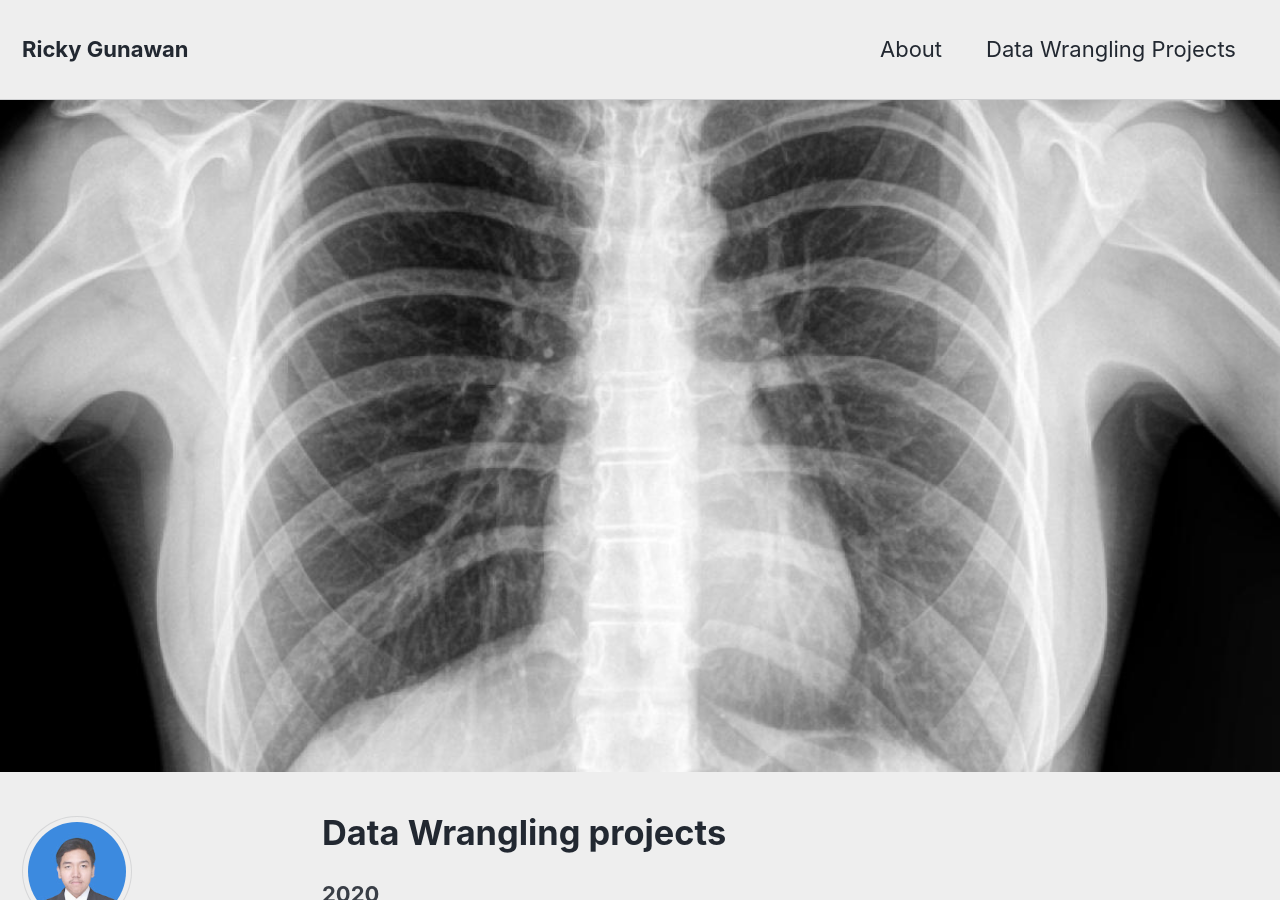
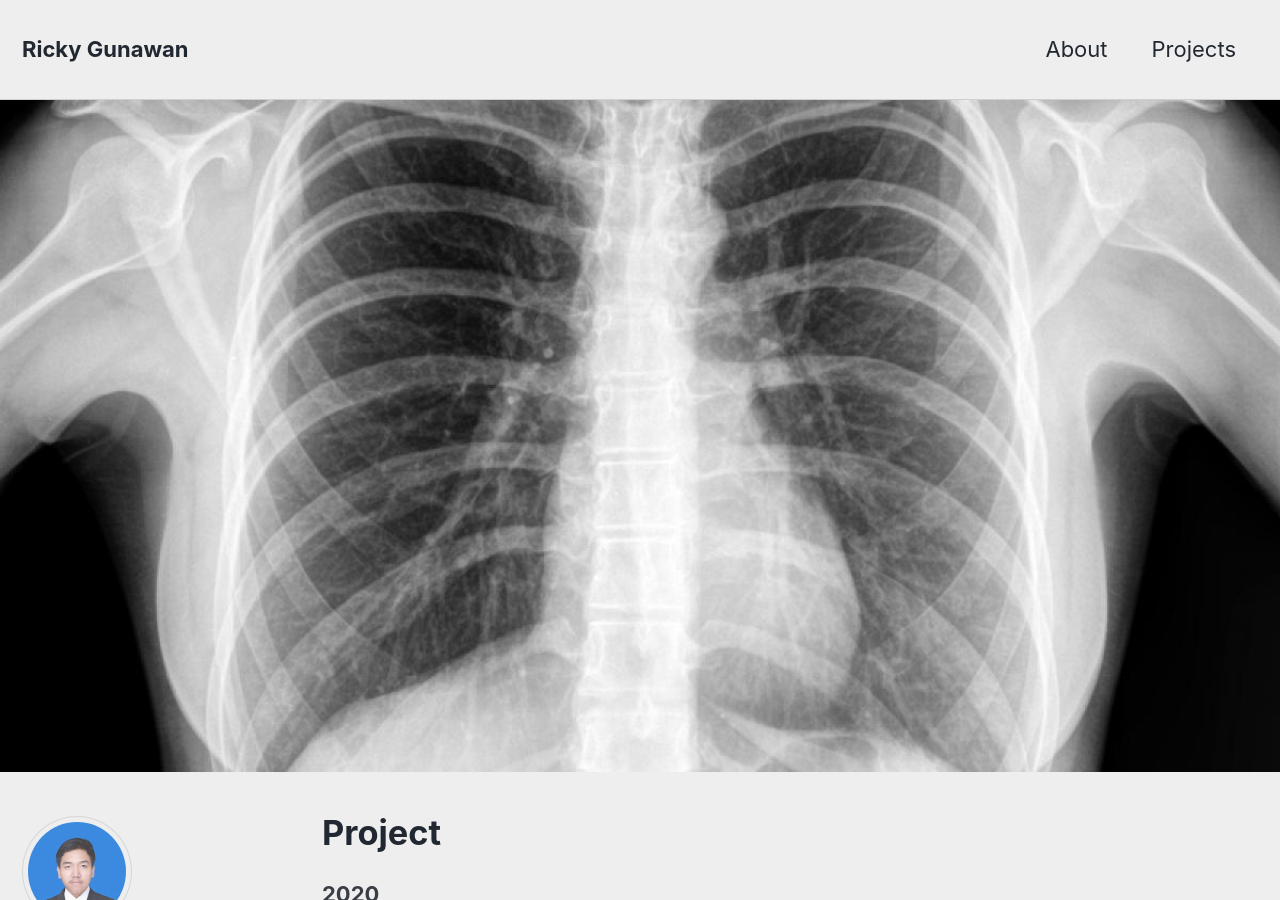
Before and after one commit to RickyGunawan09/RickyGunawan.github.io, a Jekyll site: the page built from _pages/machinelearning.md, in a window 1280 px wide and 900 px high. Built offline with Jekyll 4.4.1, drawn with Linux system fonts in a browser that asks for light colours; nearby versions of some CDN libraries.

Commit message:
change path and name

```diff
--- a/_data/navigation.yml
+++ b/_data/navigation.yml
@@ -2,8 +2,8 @@
 main:
   - title: "About"
     url: /about/
-  - title: "Data Wrangling Projects"
-    url: /data-wrangling/
+  - title: "Projects"
+    url: /project/
   # - title: "About"
   #   url: https://mmistakes.github.io/minimal-mistakes/about/
   # - title: "Sample Posts"
--- a/_pages/machinelearning.md
+++ b/_pages/machinelearning.md
@@ -1,7 +1,7 @@
 ---
 layout: posts
-permalink: /data-wrangling/
-title: "Data Wrangling projects"
+permalink: /project/
+title: "Project"
 author_profile: true
 header:
   image: "/images/xray.jpg"
```
